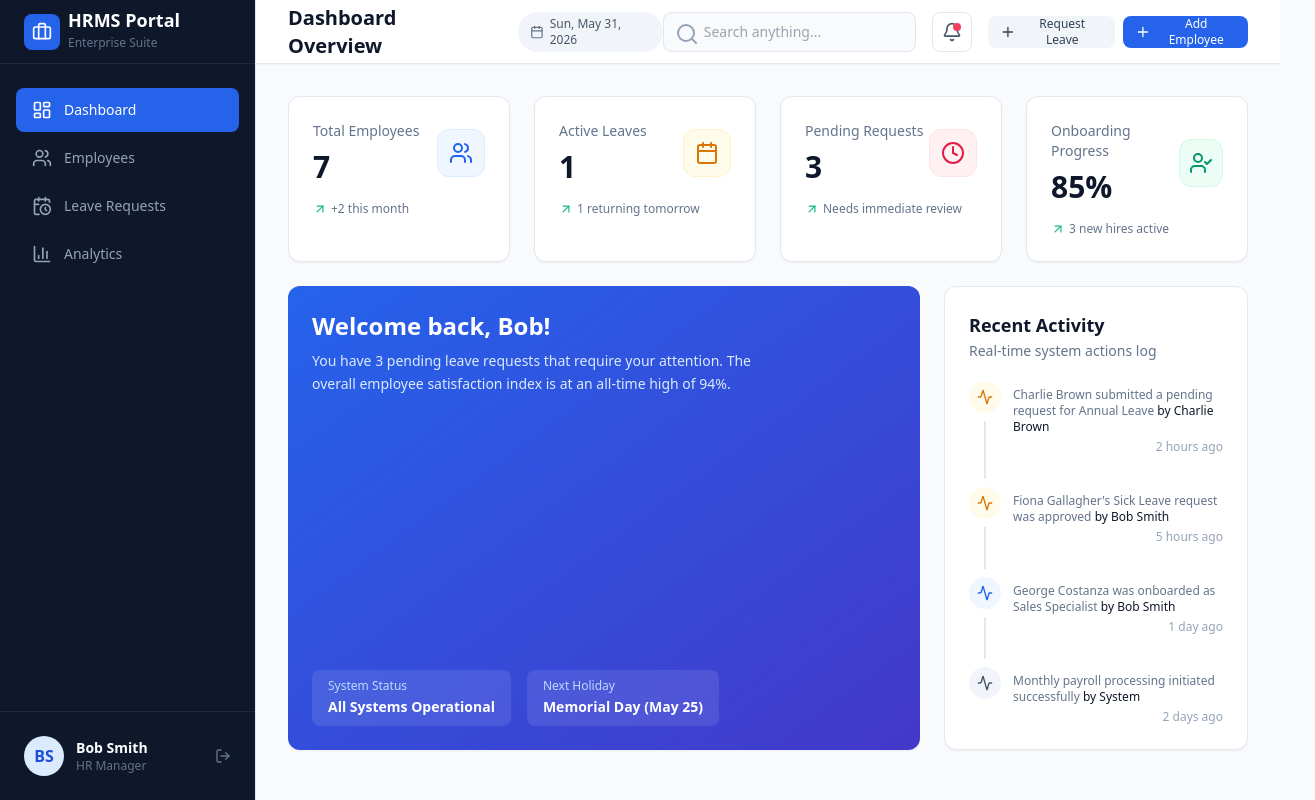
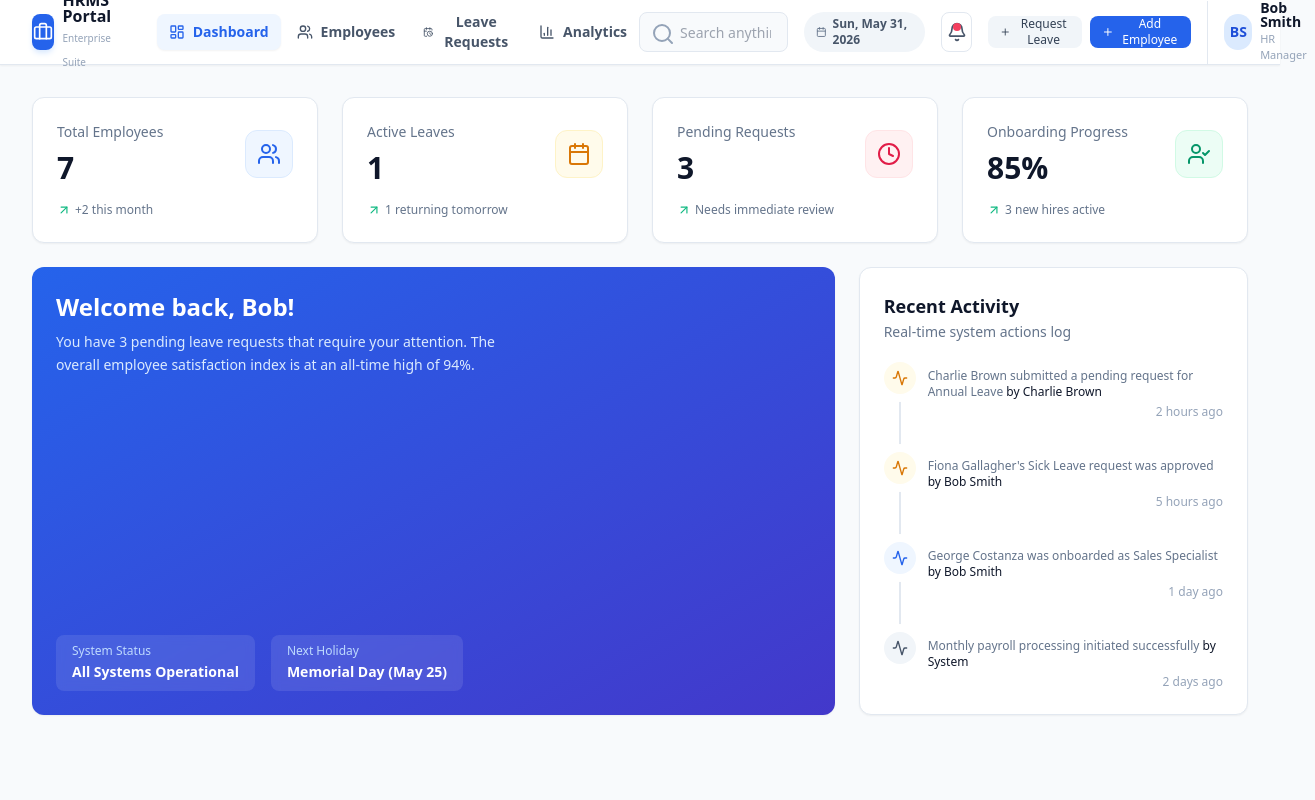
Before and after one commit to muhil0304/HRMS, a React (Vite) app: page / in a window 1280 px wide. Shown: the whole page, 1315 px wide, since content can reach past the window. Built offline with nearby package versions, Linux system fonts and the light colour scheme.

Commit message:
feat(SCRUM-17): replace sidebar layout with modern top header navigation

```diff
--- a/src/App.tsx
+++ b/src/App.tsx
@@ -1,6 +1,5 @@
 import React, { useState } from 'react';
 import { HRMSProvider } from './context/HRMSContext';
-import { Sidebar } from './components/Sidebar';
 import { Header } from './components/Header';
 import { DashboardOverview } from './components/DashboardOverview';
 import { AnalyticsCharts } from './components/AnalyticsCharts';
@@ -90,13 +89,12 @@ const DashboardContent: React.FC = () => {
   };
 
   return (
-    <div className="min-h-screen bg-slate-50 pl-64">
-      {/* Sidebar */}
-      <Sidebar currentView={currentView} setView={setView} />
-
+    <div className="min-h-screen bg-slate-50">
       {/* Main Content Area */}
       <div className="flex flex-col min-h-screen">
         <Header
+          currentView={currentView}
+          setView={setView}
           title={getViewTitle()}
           onAddEmployeeClick={() => setIsAddEmployeeOpen(true)}
           onAddLeaveClick={() => setIsAddLeaveOpen(true)}
--- a/src/components/Header.tsx
+++ b/src/components/Header.tsx
@@ -1,18 +1,37 @@
-import React from 'react';
-import { Bell, Search, Plus, Calendar } from 'lucide-react';
+import React, { useState } from 'react';
+import {
+  Bell,
+  Search,
+  Plus,
+  Calendar,
+  LayoutDashboard,
+  Users,
+  CalendarClock,
+  BarChart3,
+  Briefcase,
+  Menu,
+  X,
+  LogOut
+} from 'lucide-react';
 import { Button } from './ui/Button';
 
 interface HeaderProps {
+  currentView: string;
+  setView: (view: string) => void;
   title: string;
   onAddEmployeeClick: () => void;
   onAddLeaveClick: () => void;
 }
 
 export const Header: React.FC<HeaderProps> = ({
+  currentView,
+  setView,
   title,
   onAddEmployeeClick,
   onAddLeaveClick
 }) => {
+  const [isMobileMenuOpen, setIsMobileMenuOpen] = useState(false);
+
   const today = new Date().toLocaleDateString('en-US', {
     weekday: 'short',
     year: 'numeric',
@@ -20,23 +39,61 @@ export const Header: React.FC<HeaderProps> = ({
     day: 'numeric'
   });
 
+  const menuItems = [
+    { id: 'dashboard', label: 'Dashboard', icon: LayoutDashboard },
+    { id: 'employees', label: 'Employees', icon: Users },
+    { id: 'leaves', label: 'Leave Requests', icon: CalendarClock },
+    { id: 'analytics', label: 'Analytics', icon: BarChart3 },
+  ];
+
+  const handleNavClick = (viewId: string) => {
+    setView(viewId);
+    setIsMobileMenuOpen(false);
+  };
+
   return (
-    <header className="sticky top-0 z-10 flex h-16 w-full items-center justify-between border-b border-slate-200 bg-white px-8 shadow-sm">
-      {/* Title & Date */}
-      <div className="flex items-center gap-6">
+    <header className="sticky top-0 z-40 w-full border-b border-slate-200 bg-white shadow-sm">
+      <div className="flex h-16 items-center justify-between px-4 sm:px-6 lg:px-8">
+        {/* Left Side: Logo & Desktop Nav */}
+        <div className="flex items-center gap-6 lg:gap-8">
+          {/* Logo */}
+          <div className="flex items-center gap-2 cursor-pointer" onClick={() => handleNavClick('dashboard')}>
+            <div className="flex h-9 w-9 items-center justify-center rounded-lg bg-blue-600 text-white shadow-md shadow-blue-100">
+              <Briefcase className="h-5 w-5" />
+            </div>
             <div>
-          <h2 className="text-xl font-bold text-slate-900">{title}</h2>
-        </div>
-        <div className="hidden items-center gap-1.5 rounded-full bg-slate-100 px-3 py-1 text-xs font-medium text-slate-600 sm:flex">
-          <Calendar className="h-3.5 w-3.5 text-slate-500" />
-          {today}
+              <h1 className="text-base font-bold text-slate-900 leading-none">HRMS Portal</h1>
+              <span className="text-[10px] font-medium text-slate-400">Enterprise Suite</span>
             </div>
           </div>
 
-      {/* Search and Actions */}
-      <div className="flex items-center gap-4">
-        {/* Search Bar */}
-        <div className="relative hidden w-64 md:block">
+          {/* Desktop Navigation */}
+          <nav className="hidden lg:flex items-center gap-1">
+            {menuItems.map((item) => {
+              const Icon = item.icon;
+              const isActive = currentView === item.id;
+              return (
+                <button
+                  key={item.id}
+                  onClick={() => handleNavClick(item.id)}
+                  className={`flex items-center gap-2 rounded-lg px-3 py-2 text-sm font-semibold transition-all duration-200 ${
+                    isActive
+                      ? 'bg-blue-50 text-blue-600 shadow-sm'
+                      : 'text-slate-600 hover:bg-slate-50 hover:text-slate-900'
+                  }`}
+                >
+                  <Icon className="h-4 w-4" />
+                  {item.label}
+                </button>
+              );
+            })}
+          </nav>
+        </div>
+
+        {/* Right Side: Actions, Search, Notifications, Profile, Hamburger */}
+        <div className="flex items-center gap-3 sm:gap-4">
+          {/* Search Bar (Desktop) */}
+          <div className="relative hidden xl:block w-48 2xl:w-64">
             <Search className="absolute left-3 top-2.5 h-4.5 w-4.5 text-slate-400" />
             <input
               type="text"
@@ -45,14 +102,20 @@ export const Header: React.FC<HeaderProps> = ({
             />
           </div>
 
+          {/* Date Badge (Hidden on small screens) */}
+          <div className="hidden sm:flex items-center gap-1.5 rounded-full bg-slate-100 px-3 py-1 text-xs font-semibold text-slate-600">
+            <Calendar className="h-3.5 w-3.5 text-slate-500" />
+            {today}
+          </div>
+
           {/* Notifications */}
           <button className="relative flex h-10 w-10 items-center justify-center rounded-lg border border-slate-200 hover:bg-slate-50 transition-colors">
             <Bell className="h-5 w-5 text-slate-600" />
             <span className="absolute right-2.5 top-2.5 h-2 w-2 rounded-full bg-rose-500" />
           </button>
 
-        {/* Action Buttons */}
-        <div className="flex items-center gap-2">
+          {/* Action Buttons (Hidden on mobile) */}
+          <div className="hidden md:flex items-center gap-2">
             <Button
               variant="secondary"
               size="sm"
@@ -72,7 +135,87 @@ export const Header: React.FC<HeaderProps> = ({
               Add Employee
             </Button>
           </div>
+
+          {/* User Profile */}
+          <div className="flex items-center gap-2 border-l border-slate-200 pl-3 sm:pl-4">
+            <div className="flex h-9 w-9 items-center justify-center rounded-full bg-blue-100 text-blue-700 font-bold text-sm">
+              BS
             </div>
+            <div className="hidden md:block text-left">
+              <h4 className="text-sm font-semibold text-slate-900 leading-none">Bob Smith</h4>
+              <p className="text-[11px] font-medium text-slate-400 mt-0.5">HR Manager</p>
+            </div>
+          </div>
+
+          {/* Mobile Menu Button */}
+          <button
+            onClick={() => setIsMobileMenuOpen(!isMobileMenuOpen)}
+            className="lg:hidden rounded-lg p-2 text-slate-600 hover:bg-slate-100 focus:outline-none"
+            aria-label="Toggle Menu"
+          >
+            {isMobileMenuOpen ? <X className="h-6 w-6" /> : <Menu className="h-6 w-6" />}
+          </button>
+        </div>
+      </div>
+
+      {/* Mobile Navigation Drawer */}
+      {isMobileMenuOpen && (
+        <div className="lg:hidden border-t border-slate-200 bg-white px-4 py-4 space-y-4 shadow-inner">
+          {/* Navigation Links */}
+          <div className="space-y-1">
+            <p className="px-3 text-[10px] font-bold uppercase tracking-wider text-slate-400">Navigation</p>
+            {menuItems.map((item) => {
+              const Icon = item.icon;
+              const isActive = currentView === item.id;
+              return (
+                <button
+                  key={item.id}
+                  onClick={() => handleNavClick(item.id)}
+                  className={`flex w-full items-center gap-3 rounded-lg px-3 py-2.5 text-sm font-semibold transition-colors ${
+                    isActive
+                      ? 'bg-blue-600 text-white'
+                      : 'text-slate-600 hover:bg-slate-50 hover:text-slate-900'
+                  }`}
+                >
+                  <Icon className="h-5 w-5" />
+                  {item.label}
+                </button>
+              );
+            })}
+          </div>
+
+          {/* Mobile Action Buttons */}
+          <div className="pt-4 border-t border-slate-100 space-y-2">
+            <p className="px-3 text-[10px] font-bold uppercase tracking-wider text-slate-400">Quick Actions</p>
+            <div className="grid grid-cols-2 gap-2 px-1">
+              <Button
+                variant="secondary"
+                size="sm"
+                onClick={() => {
+                  setIsMobileMenuOpen(false);
+                  onAddLeaveClick();
+                }}
+                className="w-full justify-center gap-1.5"
+              >
+                <Plus className="h-4 w-4" />
+                Leave
+              </Button>
+              <Button
+                variant="primary"
+                size="sm"
+                onClick={() => {
+                  setIsMobileMenuOpen(false);
+                  onAddEmployeeClick();
+                }}
+                className="w-full justify-center gap-1.5"
+              >
+                <Plus className="h-4 w-4" />
+                Employee
+              </Button>
+            </div>
+          </div>
+        </div>
+      )}
     </header>
   );
 };
```
Lines whose indentation alone changed are shown as unchanged.
